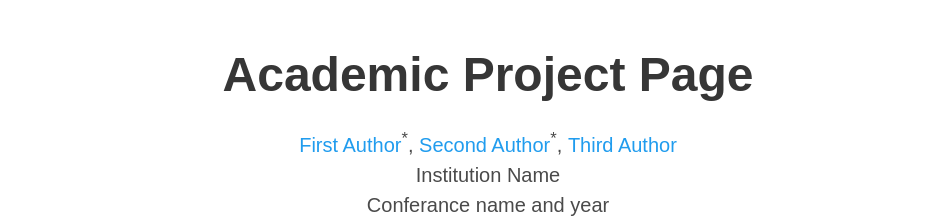
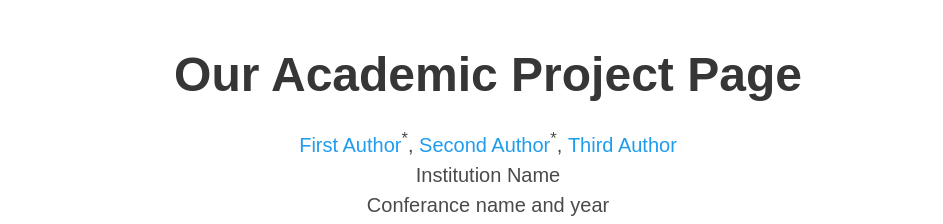
Before and after one commit to SAPGA/SAPGA.github.io, a plain HTML site: page index.html in a window 1280 px wide. Shown: the top 224 px of the page, without its empty margins (152-1095 px from the left). Drawn offline with nearby package versions, Linux system fonts and the light colour scheme; some icons are missing; a web font is replaced by a local one.

Commit message:
index.html

```diff
--- a/index.html
+++ b/index.html
@@ -52,7 +52,7 @@
       <div class="container is-max-desktop">
         <div class="columns is-centered">
           <div class="column has-text-centered">
-            <h1 class="title is-1 publication-title">Academic Project Page</h1>
+            <h1 class="title is-1 publication-title">Our Academic Project Page</h1>
             <div class="is-size-5 publication-authors">
               <!-- Paper authors -->
               <span class="author-block">
```
